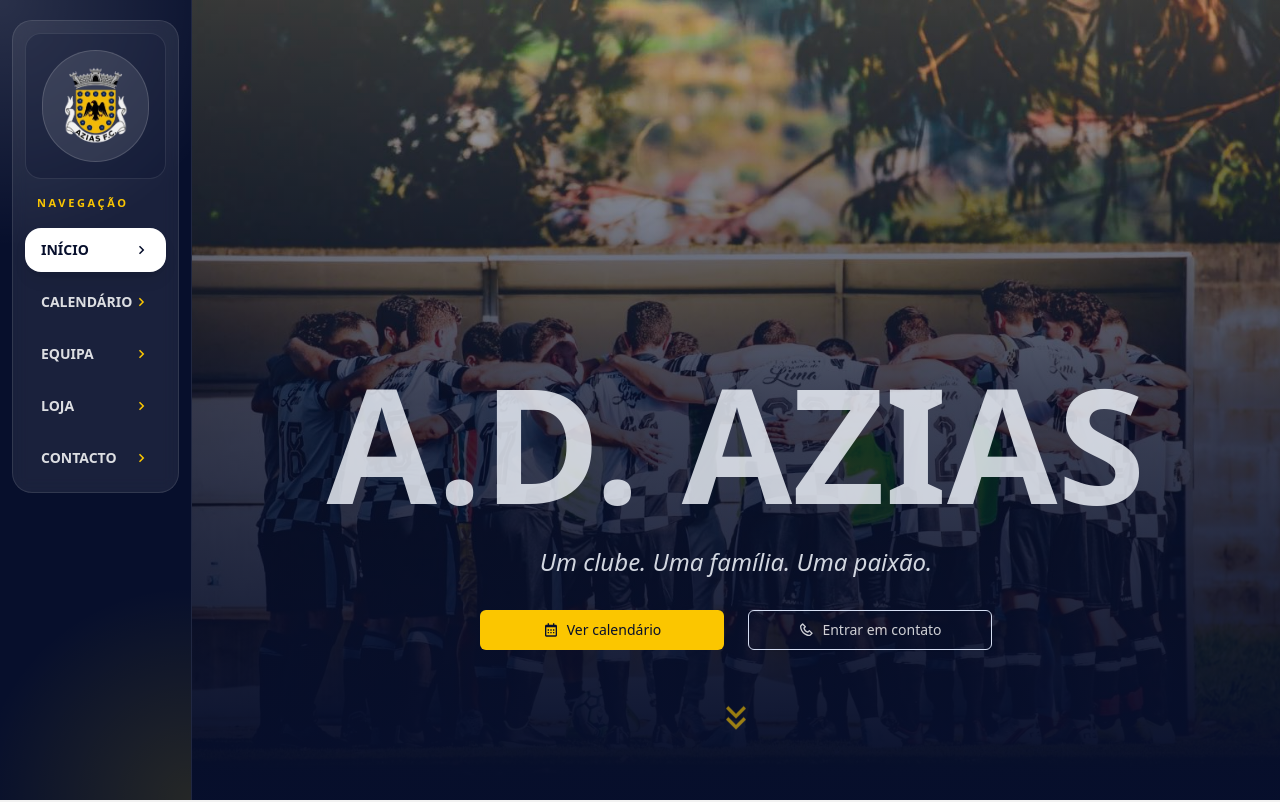
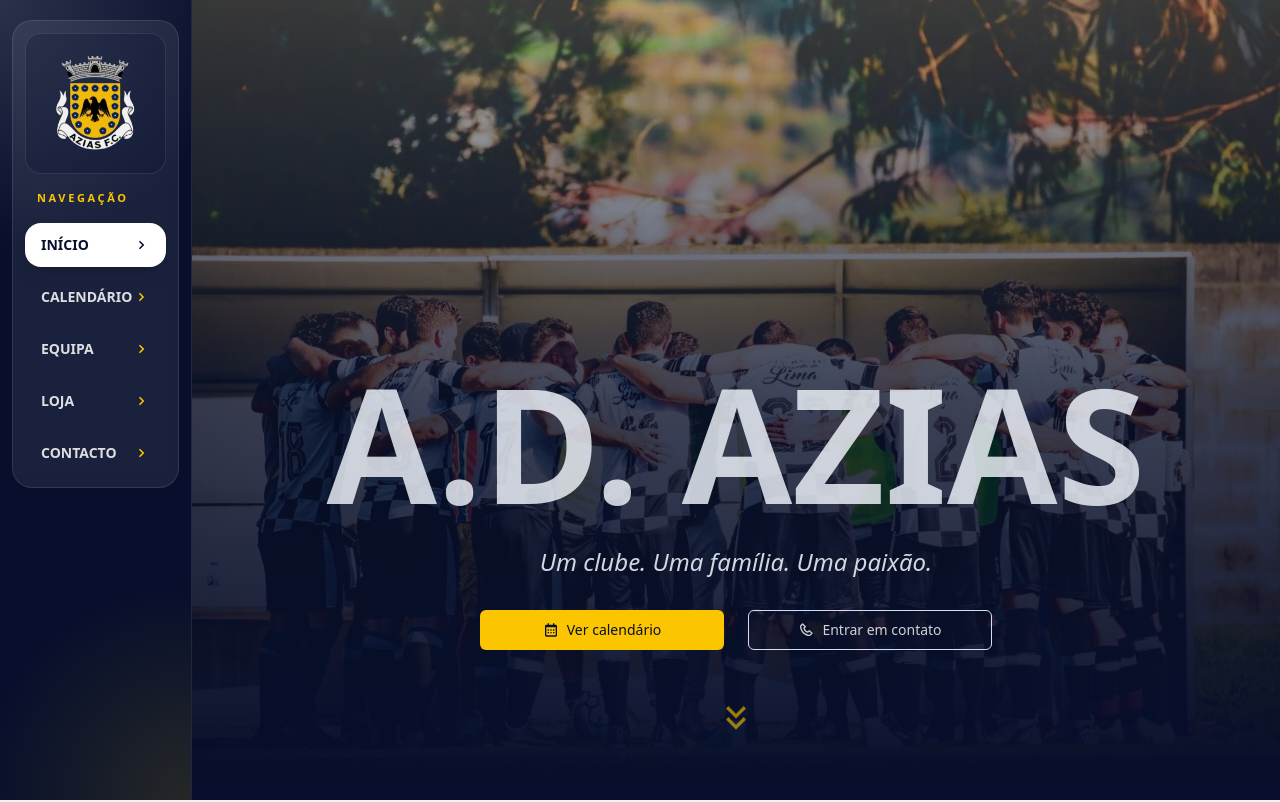
Before and after one commit to NunoFernandesSa/azias, a Next.js app: page / in a window 1280 px wide. Shown: the top 802 px of the page. Built offline with nearby package versions, Linux system fonts and the light colour scheme.

Commit message:
refactor(Navbar): simplify logo rendering
Remove unnecessary wrapper div around the logo Image, update Next.js Image props to use explicit width/height instead of fill layout, and clean up redundant padding classes.

```diff
--- a/src/components/common/Navbar.tsx
+++ b/src/components/common/Navbar.tsx
@@ -123,18 +123,16 @@
             <div className="rounded-3xl border border-white/10 bg-white/8 p-3 backdrop-blur-sm">
               <Link
                 href="/"
-                className="flex items-center justify-center rounded-2xl border border-white/10 bg-primary/25 p-4"
+                className="flex items-center justify-center rounded-2xl border border-white/10 bg-primary/25"
               >
-                <div className="relative h-28 w-28 overflow-hidden rounded-full border border-white/15 bg-white/10">
-                  <Image
-                    src="/images/azias-fc-logo.webp"
-                    alt="Logo da equipa FC Azias"
-                    fill
-                    sizes="112px"
-                    className="rounded-full object-cover"
-                    priority
-                  />
-                </div>
+                <Image
+                  src="/images/azias-fc-logo.webp"
+                  alt="Logo da equipa FC Azias"
+                  width={300}
+                  height={300}
+                  className="h-auto w-full rounded-full object-cover"
+                  priority
+                />
               </Link>
 
               <p className="px-3 py-4 text-[11px] font-semibold uppercase tracking-[0.24em] text-secondary">
```
